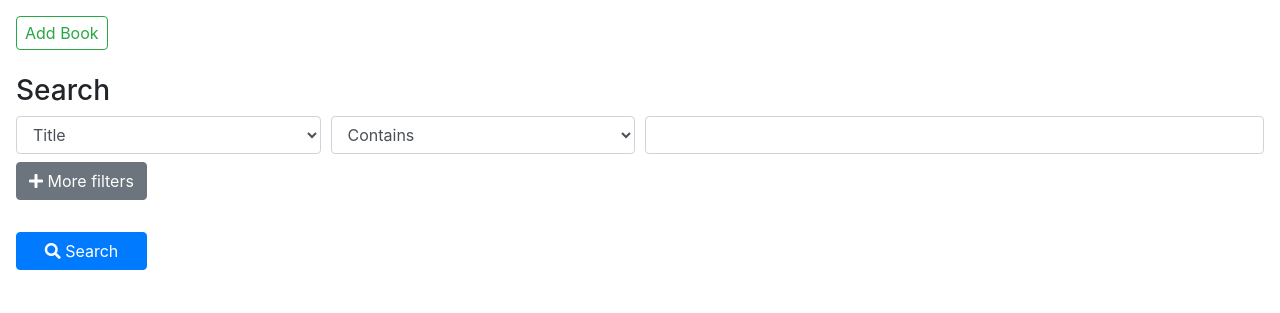
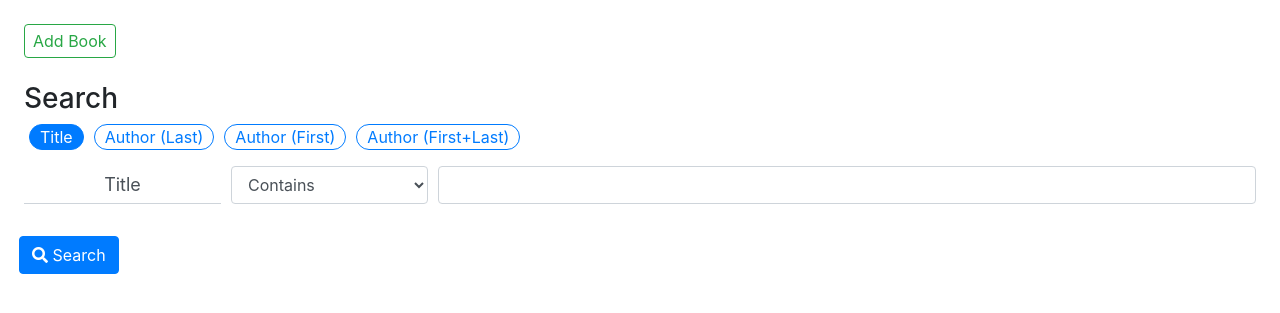
Before and after one commit to zrev2220/booktracker, a Django app: page / in a window 1280 px wide. Shown: the part 56-369 px from the top of the page. Run offline with Django 3.2, Linux system fonts and the light colour scheme; some libraries are stand-ins or nearby versions.

Commit message:
Build out search page & add search AJAX endpoint
Starts on search page with several filters, with UI mostly scaffolded
sufficiently for additional features and filters.

Also begins writing search endpoint to retrieve objects and return
search results. Currently returns an empty response, but query is built
correctly; ready to extract information from returned objects and send
back results for display.

```diff
--- a/booktracker/books/views.py
+++ b/booktracker/books/views.py
@@ -1,25 +1,81 @@
 from django.views.generic.base import TemplateView
+from django.db.models import Q, F, Func, Value
+from .models import Book
+import json
+
+FILTER_DICT = {
+    "title": {
+        "desc": "Title",
+        "op": "title",
+    },
+    "author-last": {
+        "desc": "Author (Last)",
+        "op": "author__last_name",
+    },
+    "author-first": {
+        "desc": "Author (First)",
+        "op": "author__first_name",
+    },
+    "author-whole": {
+        "desc": "Author (First+Last)",
+        "op": "author_whole_name",  # requires annotation to be added to queryset to concatenate names
+    },
+}
+MATCH_DICT = {
+    "contains": {
+        "desc": "Contains",
+        "op": "icontains",
+    },
+    "startswith": {
+        "desc": "Starts With",
+        "op": "istartswith",
+    },
+    "endswith": {
+        "desc": "Ends With",
+        "op": "iendswith",
+    },
+    "matches": {
+        "desc": "Matches",
+        "op": "iexact",
+    },
+}
 
 
 # Main landing page; displays search form
 class HomePageView(TemplateView):
     template_name = "search.html"
-    search_options = {
-        "title": "Title",
-        "author_fname": "Author first name",
-        "author_lname": "Author last name",
-        "author_fullname": "Author full name",
-    }
-    contain_options = {
-        "contains": "Contains",
-        "startswith": "Starts With",
-        "endswith": "Ends With",
-        "matches": "Matches",
-    }
 
     def get_context_data(self, **kwargs):
         context = super().get_context_data(**kwargs)
         context["current_page"] = "Home"
-        context["search_options"] = HomePageView.search_options
-        context["contain_options"] = HomePageView.contain_options
+        context["filter_options"] = FILTER_DICT
+        context["match_options"] = MATCH_DICT
         return context
+
+
+# AJAX search endpoint
+# Performs search given certain filters and returns results in JSON
+# TODO: try to hack this with Postman and harden it
+def search(request):
+    # get selected filters
+    filters = set(json.loads(request.POST['activeFilters']))
+    combine = (lambda p, q: p & q) if request.POST['andOr'] == "and" else (lambda p, q: p | q)
+
+    # for each filter, create Q object
+    query = Q()
+    for f in filters:
+        value = request.POST[f]
+        match_policy = MATCH_DICT[request.POST[f"{f}-match"]]["op"]
+        kwargs = {f"{FILTER_DICT[f]['op']}__{match_policy}": value}
+        query = combine(query, Q(**kwargs))
+
+    # from https://stackoverflow.com/a/45137351/6548555
+    results = Book.objects
+    if "author-whole" in filters:
+        # add first+last field
+        results = results.annotate(author_whole_name=Func(Value(' '), F(FILTER_DICT['author-first']['op']),
+                                                          F(FILTER_DICT['author-last']['op']), function="CONCAT_WS"))
+    results = results.filter(query)
+    print(results)
+
+    return ""
--- a/booktracker/booktracker/urls.py
+++ b/booktracker/booktracker/urls.py
@@ -15,11 +15,12 @@ Including another URLconf
 """
 from django.contrib import admin
 from django.urls import path
-from books.views import HomePageView
+from books.views import HomePageView, search
 
 urlpatterns = [
     path('admin/', admin.site.urls),
     path('', HomePageView.as_view(), name='books-search'),
+    path('search', search, name='books-search-ajax'),
     # path('logout', ),
     # path('details/<id>', ),
     # path('edit/<id>', ),
--- a/booktracker/static/scripts/search.js
+++ b/booktracker/static/scripts/search.js
@@ -1,24 +1,62 @@
-$(function() {
-    console.log("We're ready, here we go!!");
-    $("#moreFiltersBtn").on("click", toggleMoreFilters);
+$().ready(() => {
+  $("#searchForm").on("submit", e => onFormSubmit(e));
+  let $filterBtns = $(".filter-btn").on("click", e => toggleFilter(e.target));
+
+  // make sure active filters' buttons are initialized
+  let filters = new Set(JSON.parse($("#activeFilters").val()));
+  for (let btn of Array.from($filterBtns).filter(b => filters.has($(b).data("filter")))) {
+    toggleFilter(btn, true);
+    $(btn.dataset.target).collapse("show");
+  }
+
+  // if and/or is set to or, toggle button to switch text
+  if ($("#andOrHidden").val() === "or")
+    $("#andOrBtn").text("Results match ANY filter");
 });
 
-function toggleMoreFilters() {
-    let btn = $("#moreFiltersBtn");
-    let moreHidden = $("#moreFiltersHidden");
-    let div = $("#moreFilters");
-    let icon = "minus";
-    let text = "Fewer filters";
-    if (div.hasClass("show")) {
-        icon = "plus";
-        text = "More filters";
-        moreHidden.val("False");
-    }
-    else {
-        moreHidden.val("True");
-    }
-    console.log("Before:", btn.html());
-    console.log("I propose:", `<i class="fas fa-${icon}"></i> ${text}`);
-    btn.html(`<i class="fas fa-${icon}"></i> ${text}`);
-    console.log("After:", btn.html());
+function onFormSubmit(e) {
+  e.preventDefault();
+  console.log(e);
+
+  let $form = $("#searchForm");
+  let data = {};
+  $form.serializeArray().forEach(obj => data[obj.name] = obj.value);
+  $.post({
+      url: "/search",
+      headers: { "X-CSRFToken": data["csrfmiddlewaretoken"] },
+      data: data,
+  });
+  return false;
 }
+
+function toggleFilter(btn, init=false) {
+  let thisFilter = btn.dataset.filter;
+  let $filterInput = $("#activeFilters");
+  btn.classList.toggle("btn-outline-primary");
+  btn.classList.toggle("btn-primary");
+  let filters = new Set(JSON.parse($filterInput.val()));
+  if (!init) {
+    if (filters.has(thisFilter))
+      filters.delete(thisFilter);
+    else
+      filters.add(thisFilter);
+  }
+  $("#searchBtn").prop("disabled", filters.size === 0);
+  $("#andOrDiv").collapse(filters.size > 1 ? "show" : "hide");
+  $filterInput.val(JSON.stringify(Array.from(filters)));
+}
+
+function toggleAndOr() {
+  let $btn = $("#andOrBtn");
+  let $hidden = $("#andOrHidden");
+  let text, val;
+  if ($hidden.val() === "and") {
+    text = "Results match ANY filter";
+    val = "or";
+  } else {
+    text = "Results match ALL filters";
+    val = "and";
+  }
+  $btn.text(text);
+  $hidden.val(val);
+}
--- a/booktracker/static/stylesheets/main.css
+++ b/booktracker/static/stylesheets/main.css
@@ -1,3 +1,9 @@
 .maxw-max-content {
     max-width: max-content;
 }
+
+.btn-nohoverfill:hover {
+    color: inherit;
+    background-color: inherit;
+    border-color: inherit;
+}
--- /dev/null
+++ b/booktracker/static/stylesheets/search.css
@@ -0,0 +1,28 @@
+label {
+    font-size: 22px;
+    color: #495057;
+    width: 100%;
+    line-height: 37px;
+}
+
+.filter-toggles {
+    display: flex;
+    justify-content: left;
+}
+
+.filter-btn {
+    border-radius: 20px;
+    margin-left: 10px;
+    padding: 7px 10px;
+}
+
+@media (min-width: 768px) {
+    label {
+        border-bottom: 1px solid #ced4da;
+        font-size: 18px;
+    }
+
+    .filter-btn {
+        padding: 0 10px;
+    }
+}
--- a/booktracker/templates/base.html
+++ b/booktracker/templates/base.html
@@ -51,7 +51,7 @@ Copyright 2019
         </nav>
     {% endblock %}
 
-    <div class="m-3">
+    <div class="m-3 m-md-4">
         {% block content %}{% endblock %}
     </div>
 </body>
--- a/booktracker/templates/search.html
+++ b/booktracker/templates/search.html
@@ -1,5 +1,9 @@
 {% extends 'base.html' %}
 {% load static %}
+
+{% block styles %}
+  <link rel="stylesheet" href="{% static "stylesheets/search.css" %}">
+{% endblock %}
 
 {% block scripts %}
   <script src="{% static "scripts/search.js" %}"></script>
@@ -10,76 +14,97 @@
   <br>
   <br>
 
-    <form id="searchForm" action="/" method="post">
+  <form id="searchForm" action="/" method="post">{% csrf_token %}
     <h3>Search</h3>
-        <div class="form-row">
-            <div class="col-md-3 mb-2">
-                <select class="form-control">
-                    {% for option, opt_desc in search_options.items %}
-                        <option value="{{ option }}">{{ opt_desc }}</option>
+    <div class="form-row mb-2 filter-toggles">
+      <input type="hidden" id="activeFilters" name="activeFilters" value='["title"]'>
+      {% for key, values in filter_options.items %}
+        <button class="btn btn-outline-primary mb-2 filter-btn" type="button" data-filter="{{ key }}" data-toggle="collapse"
+                data-target="#{{ key }}Div" aria-expanded="true" aria-controls="{{ key }}Div">
+          {{ values.desc }}
+        </button>
+      {% endfor %}
+    </div>
+{#  TODO: Generalize these components to allow {% for %}-ing#}
+    <div class="form-row collapse" id="titleDiv">
+      <div class="col-md-3 col-lg-2 mb-2">
+        <label for="title" class="text-md-center mb-0">Title</label>
+      </div>
+      <div class="col-md-2 mb-2">
+        <select name="title-match" class="form-control">
+          {% for key, values in match_options.items %}
+            <option value="{{ key }}">
+              {{ values.desc }}
+            </option>
           {% endfor %}
         </select>
       </div>
-            <div class="col-md-3 mb-2">
-                <select class="form-control">
-                    {% for option, opt_desc in contain_options.items %}
-                        <option value="{{ option }}">{{ opt_desc }}</option>
+      <div class="col-md-7 col-lg-8 mb-2">
+        <input id="title" name="title" class="form-control">
+      </div>
+    </div>
+    <div class="form-row collapse" id="author-lastDiv">
+      <div class="col-md-3 col-lg-2 mb-2">
+        <label for="author-last" class="text-md-center mb-0">Author (Last)</label>
+      </div>
+      <div class="col-md-2 mb-2">
+        <select name="author-last-match" class="form-control">
+          {% for key, values in match_options.items %}
+            <option value="{{ key }}">
+              {{ values.desc }}
+            </option>
           {% endfor %}
         </select>
       </div>
-            <div class="col-md-6 mb-2">
-                <input name="query-1" class="form-control">
+      <div class="col-md-7 col-lg-8 mb-2">
+        <input id="author-last" name="author-last" class="form-control">
       </div>
     </div>
-        <div id="moreFilters" class="collapse">
-            <div class="form-row">
-                <div class="col-md-3 mb-2">
-                    <select class="form-control">
-                        {% for option, opt_desc in search_options.items %}
-                            <option value="{{ option }}">{{ opt_desc }}</option>
+    <div class="form-row collapse" id="author-firstDiv">
+      <div class="col-md-3 col-lg-2 mb-2">
+        <label for="author-first" class="text-md-center mb-0">Author (First)</label>
+      </div>
+      <div class="col-md-2 mb-2">
+        <select name="author-first-match" class="form-control">
+          {% for key, values in match_options.items %}
+            <option value="{{ key }}">
+              {{ values.desc }}
+            </option>
           {% endfor %}
         </select>
       </div>
-                <div class="col-md-3 mb-2">
-                    <select class="form-control">
-                        {% for option, opt_desc in contain_options.items %}
-                            <option value="{{ option }}">{{ opt_desc }}</option>
+      <div class="col-md-7 col-lg-8 mb-2">
+        <input id="author-first" name="author-first" class="form-control">
+      </div>
+    </div>
+    <div class="form-row collapse" id="author-wholeDiv">
+      <div class="col-md-3 col-lg-2 mb-2">
+        <label for="author-whole" class="text-md-center mb-0">Author (First+Last)</label>
+      </div>
+      <div class="col-md-2 mb-2">
+        <select name="author-whole-match" class="form-control">
+          {% for key, values in match_options.items %}
+            <option value="{{ key }}">
+              {{ values.desc }}
+            </option>
           {% endfor %}
         </select>
       </div>
-                <div class="col-md-6 mb-2">
-                    <input name="query-2" class="form-control">
+      <div class="col-md-7 col-lg-8 mb-2">
+        <input id="author-whole" name="author-whole" class="form-control">
       </div>
     </div>
-            <div class="form-row">
+    <div id="andOrDiv" class="form-row collapse">
       <div class="col-md-3 mb-2">
-                    <select class="form-control">
-                        {% for option, opt_desc in search_options.items %}
-                            <option value="{{ option }}">{{ opt_desc }}</option>
-                        {% endfor %}
-                    </select>
-                </div>
-                <div class="col-md-3 mb-2">
-                    <select class="form-control">
-                        {% for option, opt_desc in contain_options.items %}
-                            <option value="{{ option }}">{{ opt_desc }}</option>
-                        {% endfor %}
-                    </select>
-                </div>
-                <div class="col-md-6 mb-2">
-                    <input name="query-3" class="form-control">
+        <a id="andOrBtn" class="btn btn-outline-secondary py-1 px-2 btn-nohoverfill" href="javascript:void(0);"
+           onclick="toggleAndOr()">Results match ALL filters</a>
+        <input type="hidden" id="andOrHidden" name="andOr" value="and">
       </div>
     </div>
-        </div>
-        <div class="d-flex flex-column maxw-max-content">
-            <a id="moreFiltersBtn" class="btn btn-secondary mb-2" data-toggle="collapse" href="#moreFilters" role="button" aria-expanded="false" aria-controls="moreFilters">
-                <i class="fas fa-plus"></i> More filters
-            </a>
-            <input type="hidden" id="moreFiltersHidden" name="more" value="False">
-            <br>
-            <a class="btn btn-primary w-100" href="javascript:void(0);" onclick="$('#searchForm').submit();">
+    <div class="form-row d-flex flex-column maxw-max-content">
+      <button id="searchBtn" class="btn btn-primary w-100 mt-4">
         <i class="fas fa-search"></i> Search
-            </a>
+      </button>
     </div>
   </form>
 {% endblock %}
```
Lines whose indentation alone changed are shown as unchanged.
